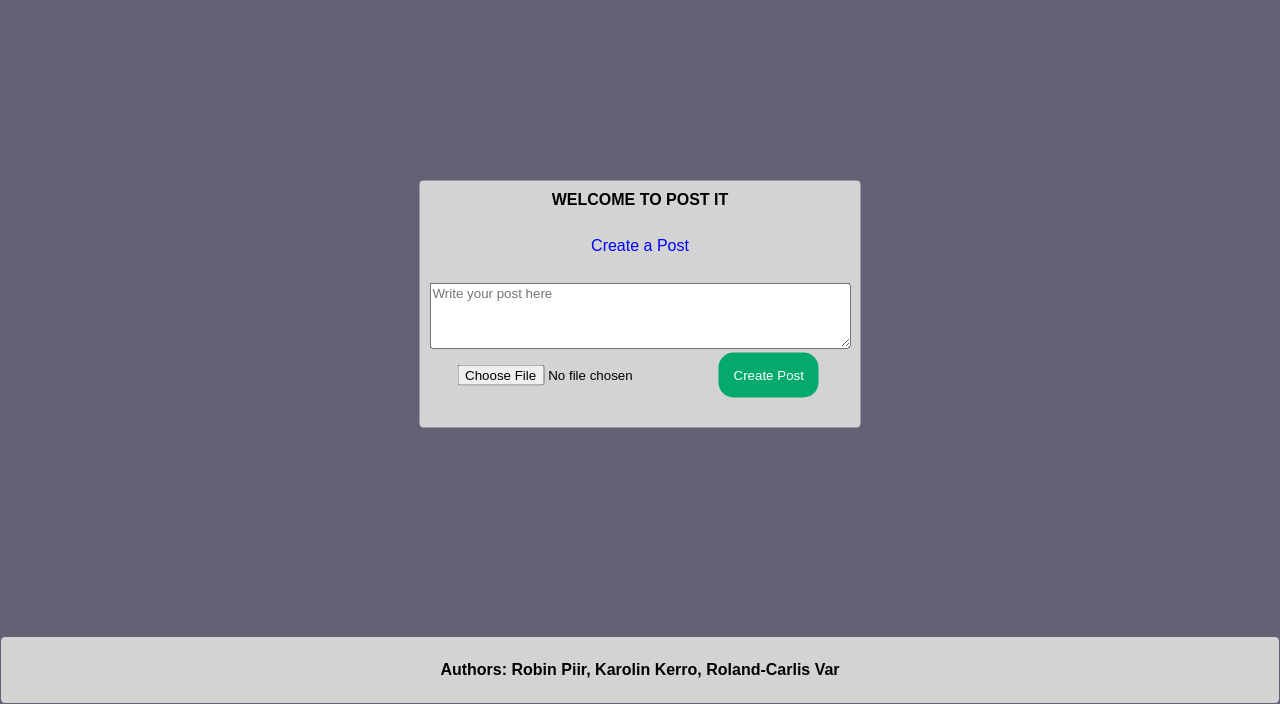
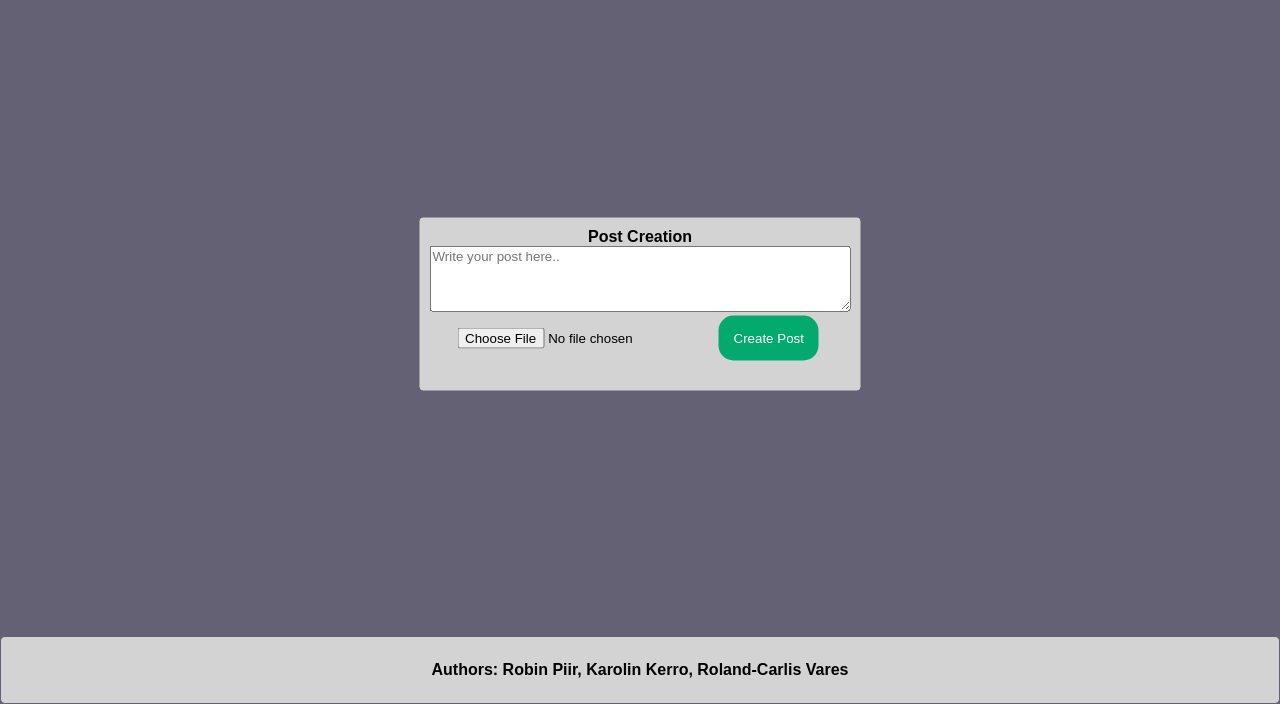
Before and after one commit to RobinPiir/WAD2023, a plain HTML site: page addPost.html in a window 1280 px wide. Shown: the part 96-800 px from the top of the page. Drawn offline with Linux system fonts and the light colour scheme.

Commit message:
Koodi update

```diff
--- a/addPost.html
+++ b/addPost.html
@@ -16,18 +16,19 @@
     </header>
     <div class="center">
         <b>
-            WELCOME TO POST IT<br>
+            Post Creation<br>
         </b>
-        <p id="login">Create a Post<br></p>
-        <form action="process_post.php" method="POST" enctype="multipart/form-data">
-            <textarea name="post_content" placeholder="Write your post here" rows="4" cols="50" required></textarea><br>
+        <form>
+            <textarea name="post_content" placeholder="Write your post here.." rows="4" cols="50" required></textarea><br>
             <input type="file" name="post_image" accept="image/*">
-            <button type="submit">Create Post</button><br>
+            <a href="index.html"></a>
+                <button type="submit">Create Post</button><br>
+            </a>
         </form>
     </div>
     <footer class="footer">
         <p>
-            Authors: Robin Piir, Karolin Kerro, Roland-Carlis Var
+            Authors: Robin Piir, Karolin Kerro, Roland-Carlis Vares
         </p>
     </footer>
 </body>
```
